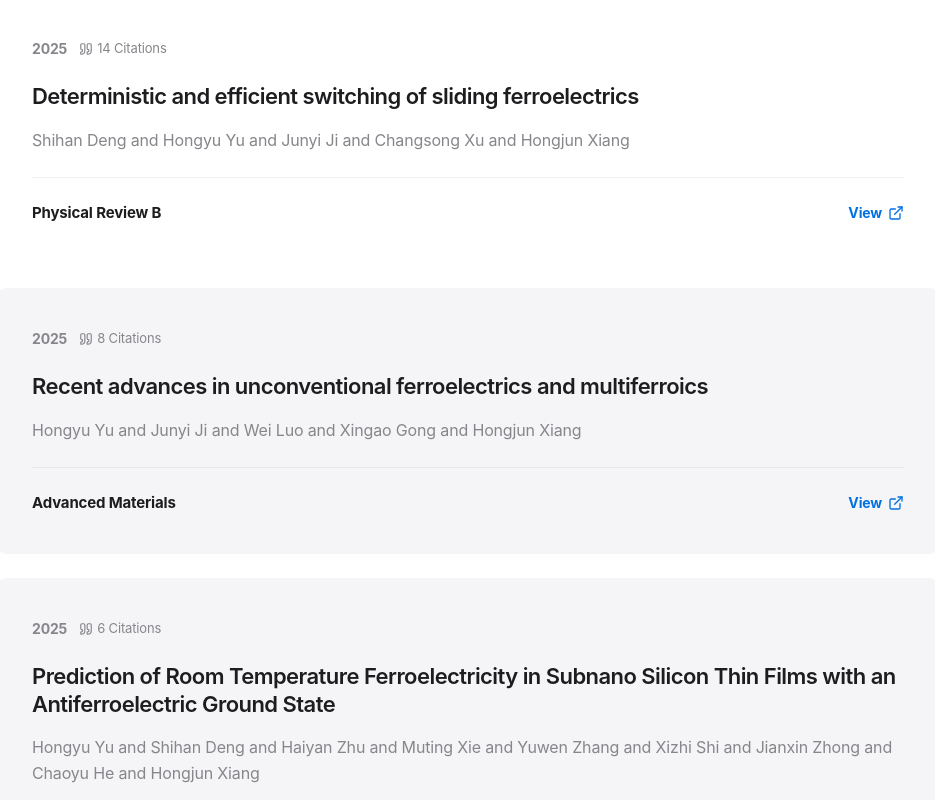
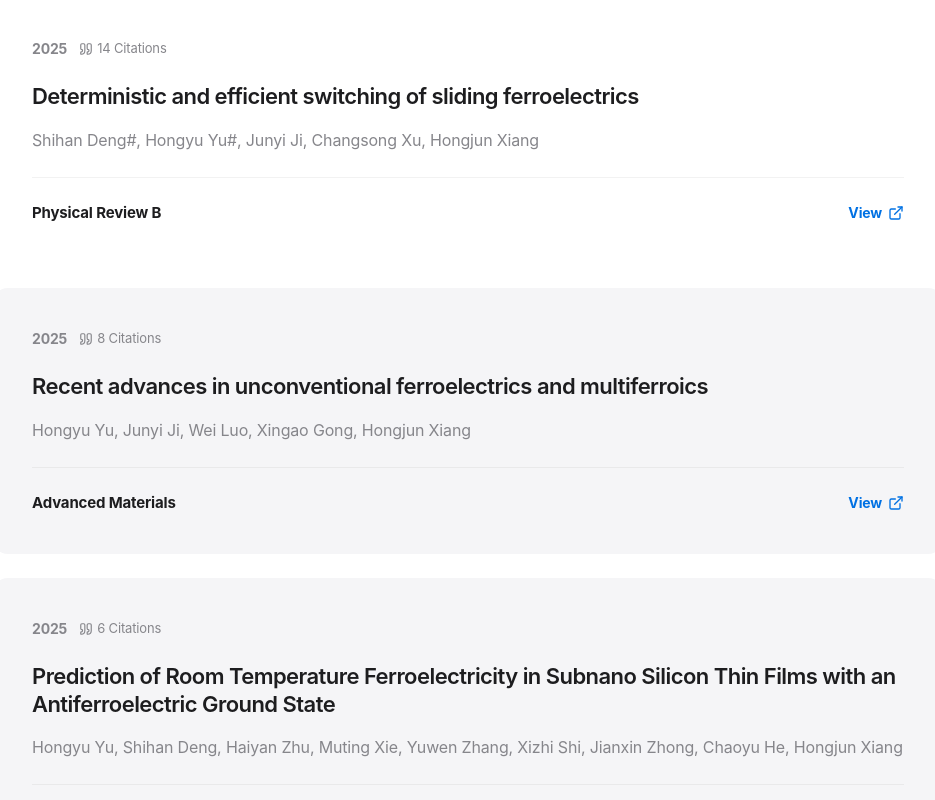
Before and after one commit to Hongyu-yu/ai-physics-hyyu-fudan, a React (Vite) app in the folder app/: page /ai-physics-hyyu-fudan/publications in a window 1280 px wide. Shown: the part 920-1720 px from the top of the page, without its empty margins (172-1107 px from the left). Built offline with nearby package versions, Linux system fonts and the light colour scheme.

Commit message:
feat: format authors with commas, mark co-first authors with #
- Replace "and" separator with commas in author lists
- Add "#" suffix to first two authors on co-first papers
- Export formatAuthors() and coFirstTitles from scholarData

```diff
--- a/app/src/data/scholarData.ts
+++ b/app/src/data/scholarData.ts
@@ -27,7 +27,6 @@ export const publications: Publication[] = rawData.publications as Publication[]
 export const lastUpdated: string = rawData.lastUpdated;
 
 // Papers where Yu is second author but NOT co-first
-// Unique substrings to identify second-author papers that are NOT co-first
 const notCoFirstKeywords = [
   'electronic structures of charged defects',
   'switching in hfo',
@@ -47,6 +46,7 @@ function matchYu(s: string) {
 
 function classify(pubs: Publication[]) {
   const firstOrCoFirst: Publication[] = [];
+  const coFirstTitles = new Set<string>();
   const other: Publication[] = [];
 
   for (const pub of pubs) {
@@ -57,6 +57,7 @@ function classify(pubs: Publication[]) {
 
     if (isFirst || isCoFirst) {
       firstOrCoFirst.push(pub);
+      if (isCoFirst) coFirstTitles.add(pub.title);
     } else {
       other.push(pub);
     }
@@ -67,10 +68,23 @@ function classify(pubs: Publication[]) {
   firstOrCoFirst.sort(sortFn);
   other.sort(sortFn);
 
-  return { firstOrCoFirst, other };
+  return { firstOrCoFirst, other, coFirstTitles };
 }
 
-export const { firstOrCoFirst, other: otherPubs } = classify(publications);
+export const { firstOrCoFirst, other: otherPubs, coFirstTitles } = classify(publications);
+
+// Format authors: "A and B and C" → "A, B, C"
+// For co-first papers, add "#" to first two authors
+export function formatAuthors(pub: Publication): string {
+  const parts = pub.authors.split(' and ').map(a => a.trim());
+  if (coFirstTitles.has(pub.title)) {
+    if (parts.length >= 2) {
+      parts[0] = parts[0] + '#';
+      parts[1] = parts[1] + '#';
+    }
+  }
+  return parts.join(', ');
+}
 
 // Override the static firstAuthor count with the accurate computed count
 scholarStats.firstAuthor = firstOrCoFirst.length;
--- a/app/src/pages/Publications.tsx
+++ b/app/src/pages/Publications.tsx
@@ -1,7 +1,7 @@
 import { useEffect, useRef } from 'react';
 import { useTranslation } from 'react-i18next';
 import { ExternalLink, Quote } from 'lucide-react';
-import { scholarStats, firstOrCoFirst, otherPubs } from '@/data/scholarData';
+import { scholarStats, firstOrCoFirst, otherPubs, formatAuthors } from '@/data/scholarData';
 import type { Publication } from '@/data/scholarData';
 
 const scholarData = scholarStats;
@@ -25,7 +25,7 @@ function PubCard({ pub, index, t }: { pub: Publication; index: number; t: (k: st
         {pub.title}
       </h3>
 
-      <p className="text-[16px] text-[#86868b] mb-6 leading-relaxed line-clamp-2">{pub.authors}</p>
+      <p className="text-[16px] text-[#86868b] mb-6 leading-relaxed line-clamp-2">{formatAuthors(pub)}</p>
 
       <div className="flex items-center justify-between pt-6 border-t border-black/[0.05] dark:border-white/[0.05]">
         <span className="text-[15px] font-bold text-[#1d1d1f] dark:text-[#f5f5f7]">{pub.journal}</span>
```
